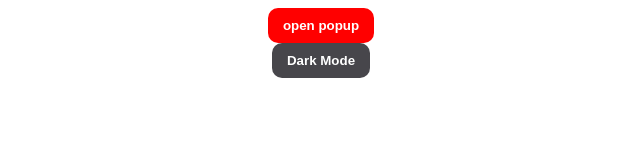
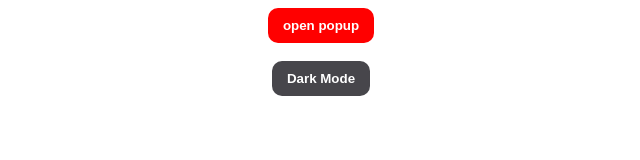
Before and after one commit to proper-pri/modal-popup, a plain HTML site: page index.html in a window 1280 px wide. Shown: the whole page, without its empty margins (319-959 px from the left). Drawn offline with Linux system fonts and the light colour scheme.

Commit message:
Update index.html

```diff
--- a/index.html
+++ b/index.html
@@ -8,7 +8,7 @@
     <link rel="stylesheet" href="style.css">
 </head>
 <body>
-    <button id="open-btn">open popup</button><button id="dark-mode-btn">Dark Mode</button>
+    <button id="open-btn">open popup</button><br/><button id="dark-mode-btn">Dark Mode</button>
     <div class="pop-container">
         <div class="popup">
             <div class="pop-header">
```
